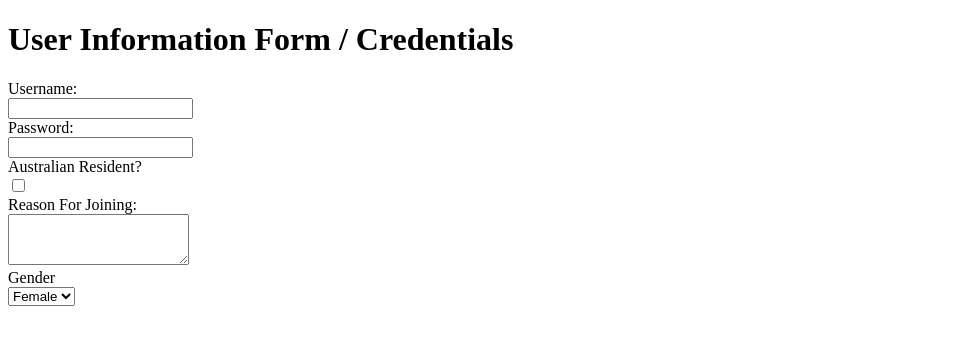
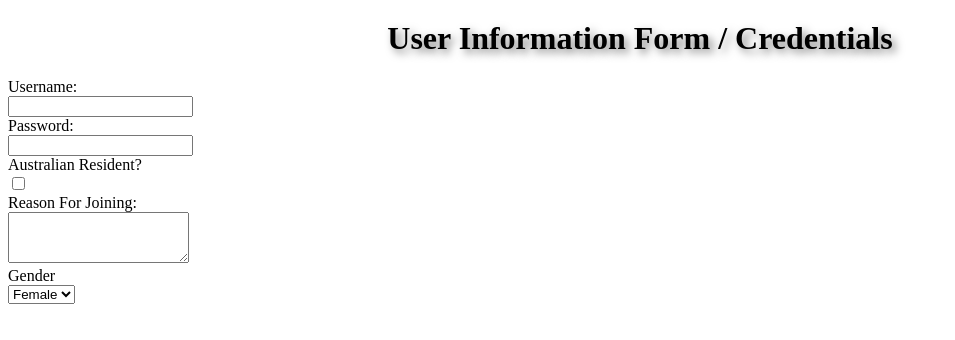
Before and after one commit to Zhmzjy/fit5032, a Vue app in the folder Jzhu-library/: page / in a window 1280 px wide. Shown: the top 340 px of the page, without its empty margins (0-955 px from the left). Built offline with nearby package versions, Linux system fonts and the light colour scheme.

Commit message:
Finish 3.1-3.3

```diff
--- a/Jzhu-library/src/main.js
+++ b/Jzhu-library/src/main.js
@@ -1,4 +1,5 @@
 import { createApp } from 'vue'
 import App from './App.vue'
+import './style.css'
 
 createApp(App).mount('#app')
--- /dev/null
+++ b/Jzhu-library/src/style.css
@@ -0,0 +1,6 @@
+/* Tag selectors */
+h1 {
+    text-align: center;
+    margin-top: 20px;
+    text-shadow: 4px 4px 8px rgba(0, 0, 0, 0.5);
+}
```
